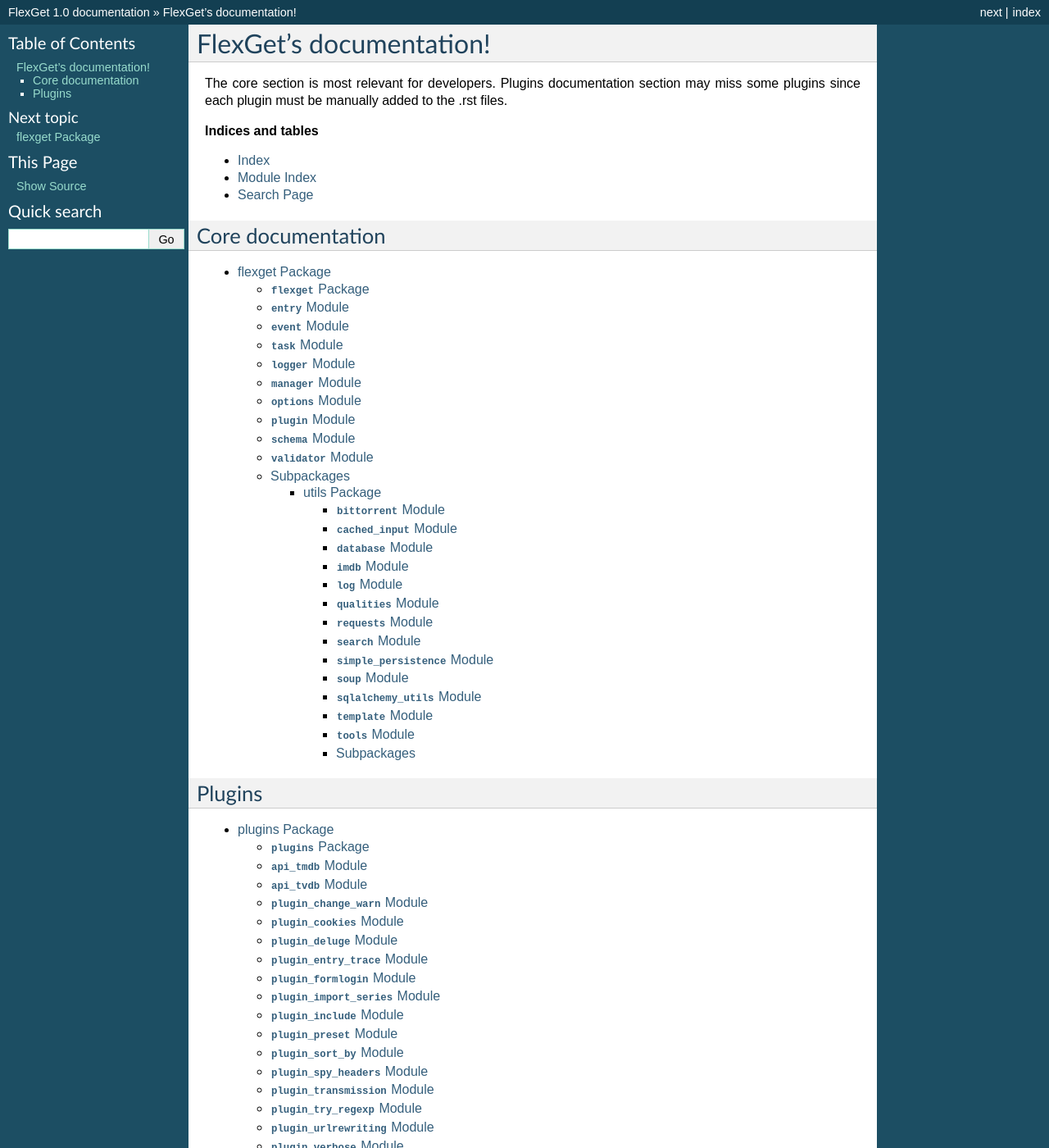
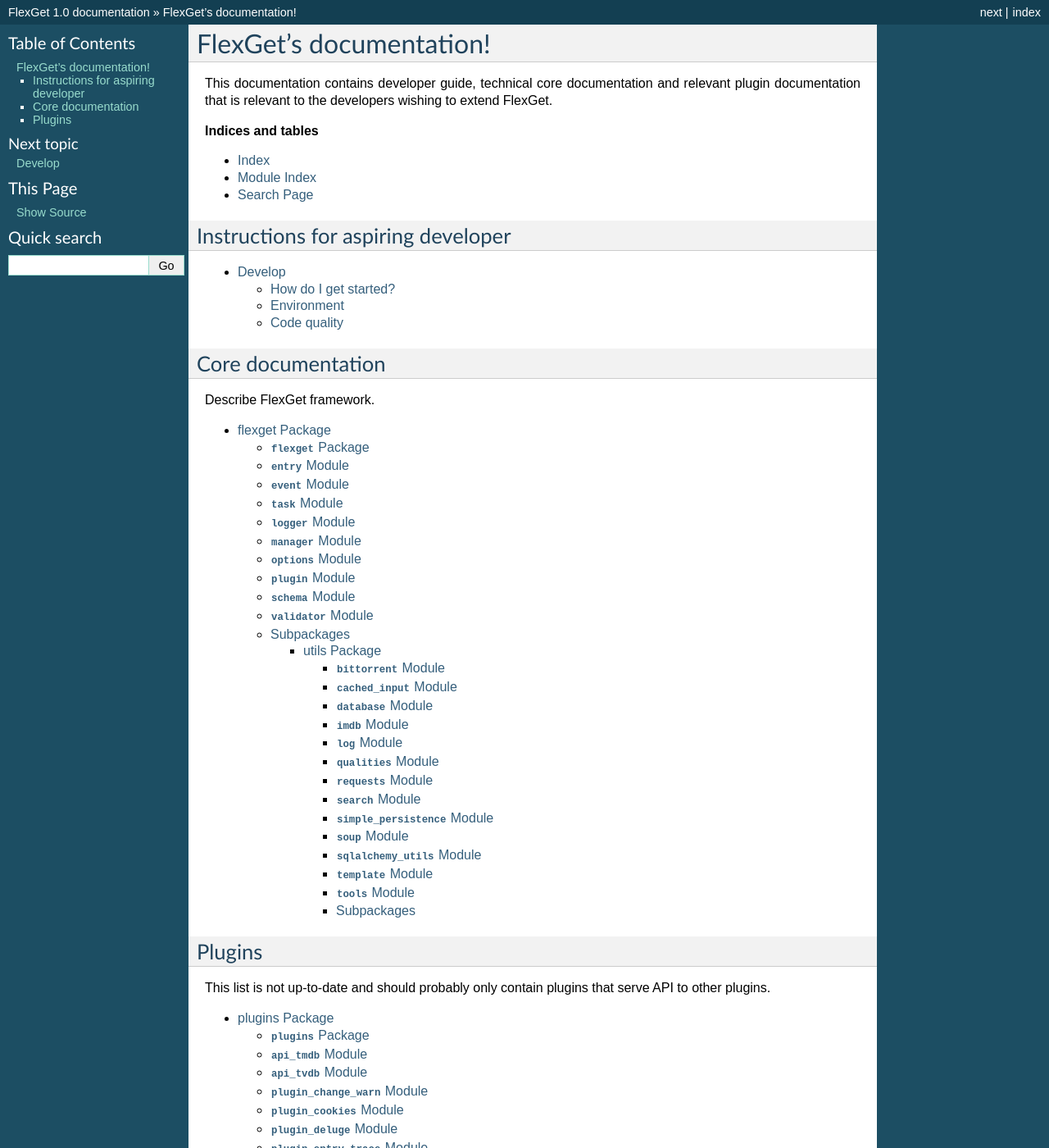
Before and after one commit to Flexget/Flexget, a Sphinx documentation site: the page built from docs/index.rst, in a window 1280 px wide and 1400 px high. Shown: the whole window at 82% size. Built offline with Sphinx 7.4.7, drawn with Linux system fonts in a browser that asks for light colours.

Commit message:
Added developer instructions to Sphinx documentation.

```diff
--- a/docs/index.rst
+++ b/docs/index.rst
@@ -6,8 +6,8 @@
 FlexGet's documentation!
 ========================
 
-The core section is most relevant for developers. Plugins documentation
-section may miss some plugins since each plugin must be manually added to the .rst files.
+This documentation contains developer guide, technical core documentation and relevant plugin documentation that
+is relevant to the developers wishing to extend FlexGet.
 
 **Indices and tables**
 
@@ -15,8 +15,20 @@
 * :ref:`modindex`
 * :ref:`search`
 
+
+Instructions for aspiring developer
+-----------------------------------
+
+.. toctree::
+   :maxdepth: 2
+
+   develop/develop
+
+
 Core documentation
 ------------------
+
+Describe FlexGet framework.
 
 .. toctree::
    :maxdepth: 4
@@ -26,6 +38,8 @@
 Plugins
 -------
 
+This list is not up-to-date and should probably only contain plugins that serve API to other plugins.
+
 .. toctree::
    :maxdepth: 2
 
```
Also changed, not shown: docs/develop/develop.rst (added, +75 -0 lines).
